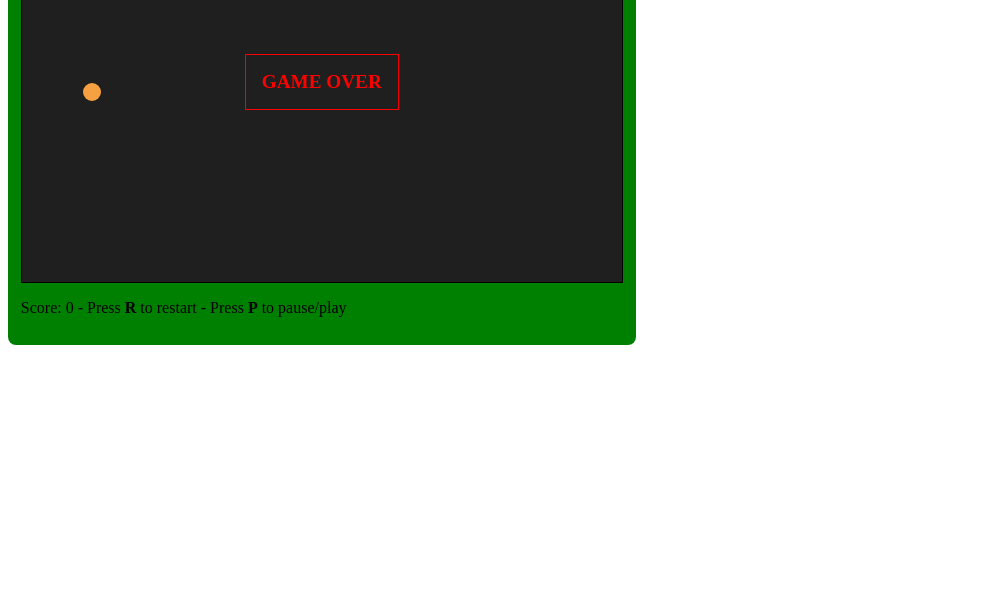
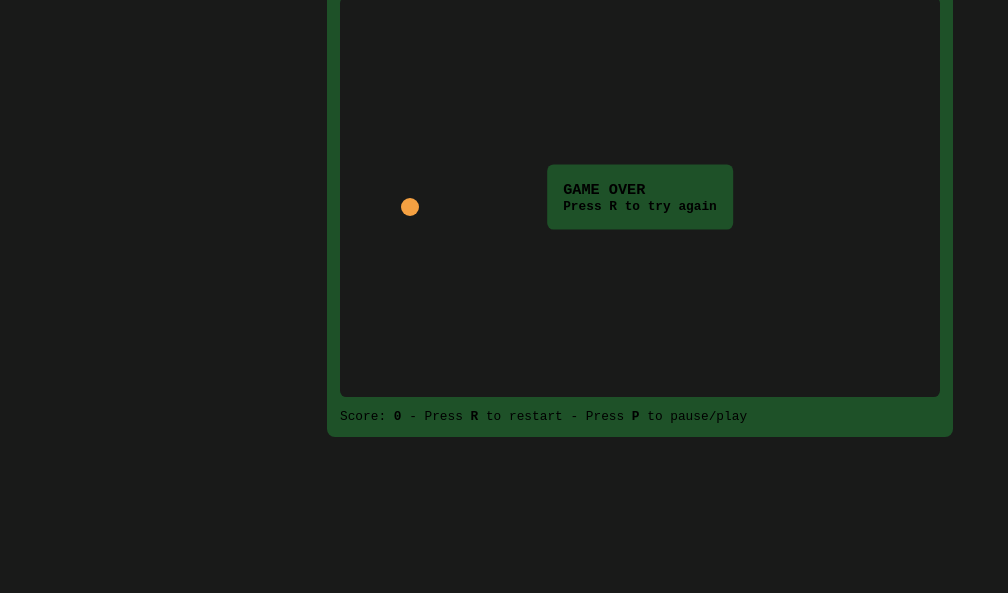
Before and after one commit to rdobovic/jssnake, a plain HTML site: page index.html in a window 1280 px wide. Shown: the part 207-800 px from the top of the page, without its empty margins (0-1008 px from the left). Drawn offline with Linux system fonts and the light colour scheme.

Commit message:
Changed some styles and fixed some bugs

```diff
--- a/index.html
+++ b/index.html
@@ -2,21 +2,28 @@
 <html lang="en">
 <head>
     <meta charset="UTF-8">
-    <title>Snake</title>
+    <title>JSSnake</title>
     <script src="index.js"></script>
     <link href="styles.css" rel="stylesheet" />
 </head>
 <body>
     <div class="game">
-        <h2>Snake game</h2>
+        <h2>JSSnake</h2>
         <div class="game-board">
-            <div id="gameover">GAME OVER</div>
+            <div class="popup" id="paused">
+                <h3>PAUSED</h3>
+                <p>Press <b>P</b> to continue</p>
+            </div>
+            <div class="popup" id="gameover">
+                <h3>GAME OVER</h3>
+                <p>Press <b>R</b> to try again</p>
+            </div>
             <canvas id="field" class="field" height="400" width="600">
                 This browser does not support canvas
             </canvas>
         </div>
         <div>
-            <p>Score: <span id="score"></span> - Press <b>R</b> to restart - Press <b>P</b> to pause/play</p>
+            <p>Score: <b><span id="score"></span></b> - Press <b>R</b> to restart - Press <b>P</b> to pause/play</p>
         </div>
     </div>
 </body>
--- a/index.js
+++ b/index.js
@@ -1,3 +1,5 @@
+const SNAKE_COLOR = '#4E9F3D';
+
 class SnakeBoard {
     constructor(ctx, rows, cols, gap) {
         this.ctx = ctx;
@@ -17,7 +19,7 @@ class SnakeBoard {
     }
 
     drawBox(col, row) {
-        this.ctx.fillStyle = "green";
+        this.ctx.fillStyle = SNAKE_COLOR;
         this.ctx.fillRect(
             this.posToCor(col), this.posToCor(row),
             this.boxSize, this.boxSize
@@ -26,7 +28,7 @@ class SnakeBoard {
 
     drawHead(col, row, dir) {
         this.ctx.beginPath();
-        this.ctx.fillStyle = "green";
+        this.ctx.fillStyle = SNAKE_COLOR;
 
         const w = this.boxSize;
         const x = this.posToCor(col), y = this.posToCor(row);
@@ -104,6 +106,7 @@ class Snake {
 
         this.score = 0;
         this.parts = [];
+        this.commandToExecute = null;
 
         this.parts.push({
             col: 5,
@@ -122,6 +125,10 @@ class Snake {
     start() {
         this.interval = setInterval(() => {
             let i;
+
+            if (this.commandToExecute) {
+                this.parts[0].dir = this.commandToExecute;
+            }
 
             const nextPos = {
                 col: this.parts[this.parts.length - 1].col,
@@ -213,7 +220,7 @@ class Snake {
             )
                 return;
 
-            this.parts[0].dir = newDir;
+            this.commandToExecute = newDir;
         }
     }
 }
@@ -225,6 +232,7 @@ window.onload = () => {
     const score = document.getElementById('score');
     const canvas = document.getElementById('field');
     const ctx = canvas.getContext('2d');
+    const paused = document.getElementById('paused');
     const gameOver = document.getElementById('gameover');
 
     let dead = false;
@@ -253,7 +261,13 @@ window.onload = () => {
         if (dead) return;
 
         if (e.key == 'p') {
-            snake.isRunning() ? snake.stop() : snake.start();
+            if (snake.isRunning()) {
+                snake.stop();
+                paused.style.display ="block";
+            } else {
+                snake.start();
+                paused.style.display ="none";
+            }
         }
 
         snake.command(e.key);
--- a/styles.css
+++ b/styles.css
@@ -1,34 +1,49 @@
-.field {
-    border: 1px solid black;
+* {
+    margin: 0;
+    padding: 0;
+}
+
+body {
+    font-family: monospace;
+    display: flex;
+    align-items: center;
+    justify-content: center;
+    flex-direction: column;
+    background-color: #191A19;
+    height: 100vh;
+}
+
+p {
+    font-size: 0.8rem;
 }
 
 .game {
-    gap: 0.5;
+    gap: 0.8rem;
     padding: 0.8rem;
     display: inline-flex;
     flex-direction: column;
-    background-color: green;
+    background-color: #1E5128;
     border-radius: 0.5rem;
 }
 
 canvas {
-    background-color: rgb(31, 31, 31);
+    border-radius: 0.4rem;
+    background-color: #191A19;
 }
 
 .game-board {
+    display: flex;
     position: relative;
-    display: inline-flex;
     /*background-color: rgb(31, 31, 31);*/
 }
 
-#gameover {
-    display: none ;
+.popup {
+    display: none;
+    background-color: #1E5128;
     position: absolute;
-    color: red;
     padding: 1rem;
-    border: 1px solid red;
+    border-radius: 0.4rem;
     font-weight: bold;
-    font-size: larger;
     top: 50%;
     left: 50%;
     transform: translate(-50%, -50%);
```
